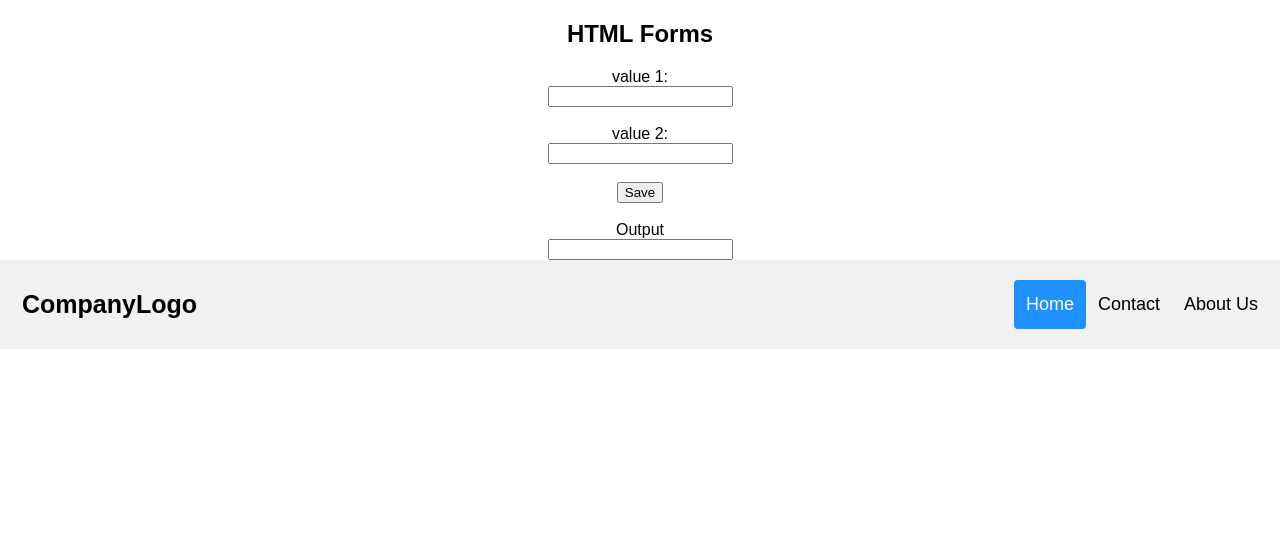
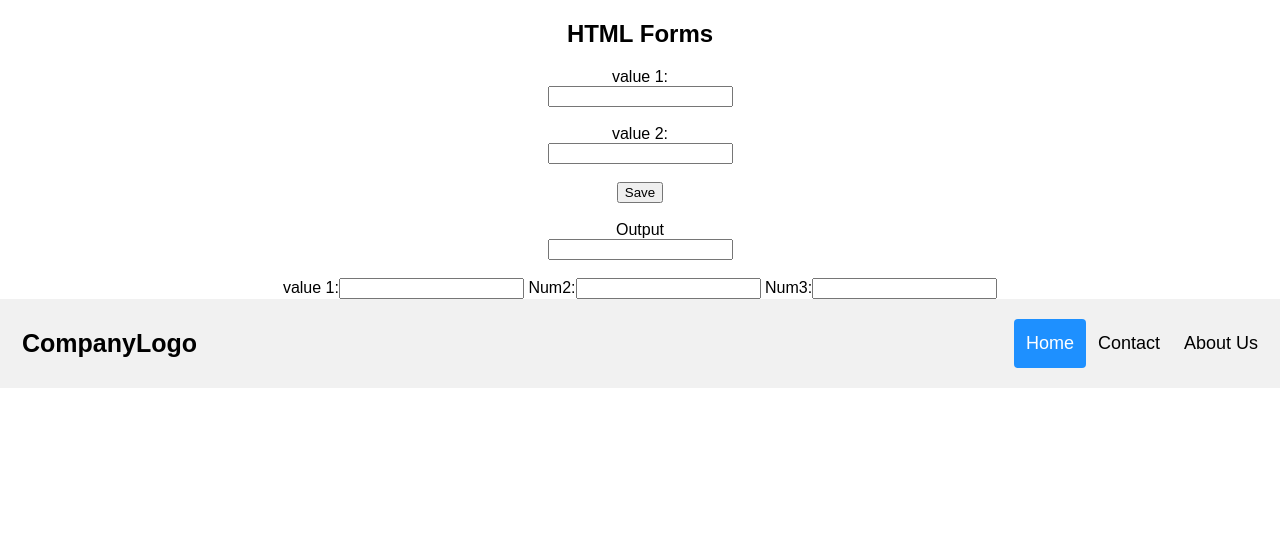
Before and after one commit to raofaisalmaqbool/self_practice, a Django app: page /contact_us/ in a window 1280 px wide. Shown: the top 536 px of the page. Run offline with Django 3.2, Linux system fonts and the light colour scheme.

Commit message:
29 use of django Django Form

```diff
--- /dev/null
+++ b/myapp/forms.py
@@ -0,0 +1,7 @@
+from django import forms
+
+
+class UserForms(forms.Form):
+    num1 = forms.CharField(label='value 1', required=False, widget=forms.TextInput(attrs={'class': "form-control"}))
+    num2 = forms.CharField()
+    num3 = forms.CharField()
--- a/myapp/views.py
+++ b/myapp/views.py
@@ -1,10 +1,12 @@
 from django.shortcuts import render, redirect, HttpResponse
 from django.http import HttpResponseRedirect
+from .forms import UserForms
 
 
 # Create your views here.
 
 def index(request):
+
     data = {
         'heading0': 'helow yahan djnago sy data html page pr ha raha ha',
         'clist': ['php', 'java', 'python', 'djanago'],
@@ -18,6 +20,7 @@ def index(request):
 
 
 def home(request):
+
     return HttpResponse("welcome to home")
 
 
@@ -42,7 +45,9 @@ def about_us(request):
 
 def contact_us(request, finalans=None):             #form sy data lana or osko print krwana secreen pr
     finalans=0
-    data = {}
+    variable1 = UserForms
+
+    data = {'form': variable1}
     try:
         if request.method == "POST":
         #n1 = int(request.GET['num1'])
@@ -58,6 +63,7 @@ def contact_us(request, finalans=None):             #form sy data lana or osko p
             data = {
             'n1' : n1,
             'n2' : n2,
+            'form' : variable1,
             'output' : finalans}
 
             #Mehthods for rediract
@@ -65,6 +71,7 @@ def contact_us(request, finalans=None):             #form sy data lana or osko p
             #return redirect('/about_us/')
             url = "/about_us/?output={}".format(finalans)
             return redirect(url)
+            #return render(request, "contact_us.html", data)
 
     except:
         pass
--- a/templates/contact_us.html
+++ b/templates/contact_us.html
@@ -14,6 +14,7 @@
   <button type="submit"> Save </button><br><br>
 
   <label for="">Output</label><br>
-  <input type="text" value="{{output}}">
+  <input type="text" value="{{output}}"><br><br>
+  {{form}}
 </form></center>
 {% endblock %}
```
